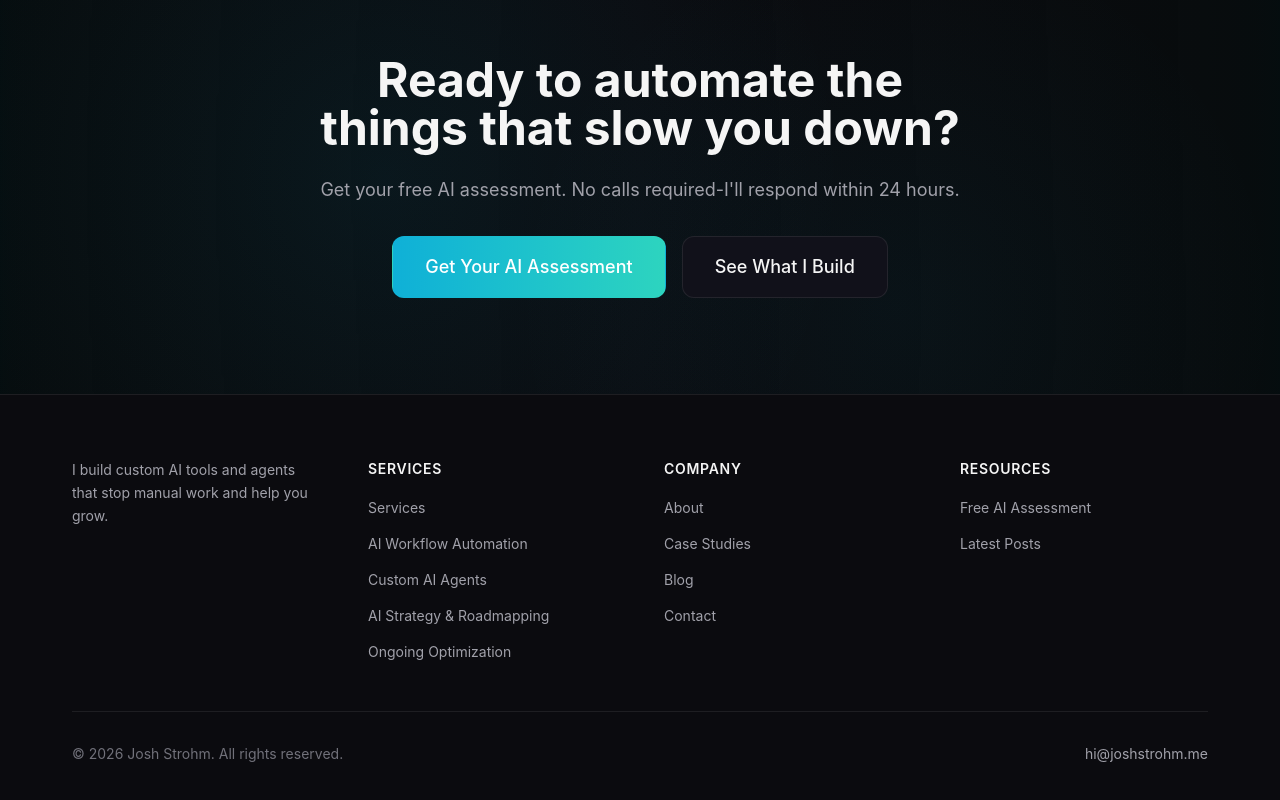
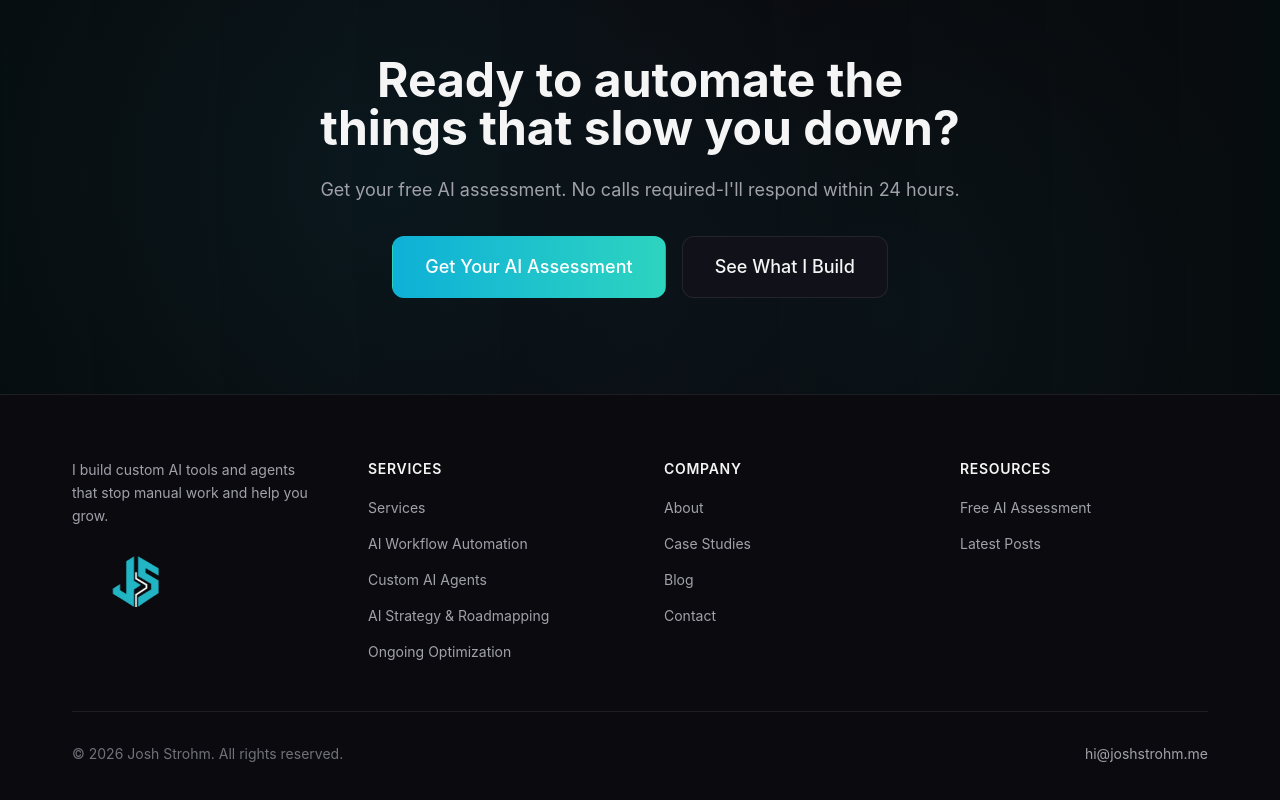
Before and after one commit to strohmmedia/joshstrohm.me, a Next.js app: page / in a window 1280 px wide. Shown: the part 3564-4364 px from the top of the page. Built offline with nearby package versions, Linux system fonts and the light colour scheme; a web font is replaced by a local one.

Commit message:
Add second logo instance below tagline in footer

```diff
--- a/src/components/Footer.tsx
+++ b/src/components/Footer.tsx
@@ -34,6 +34,9 @@ export default function Footer() {
               I build custom AI tools and agents that stop manual work and help
               you grow.
             </p>
+            <Link href="/" className="relative w-32 h-20 block mt-2">
+              <Image src="/logo.png" alt="Josh Strohm" fill className="object-contain" />
+            </Link>
           </div>
 
           <div>
```
